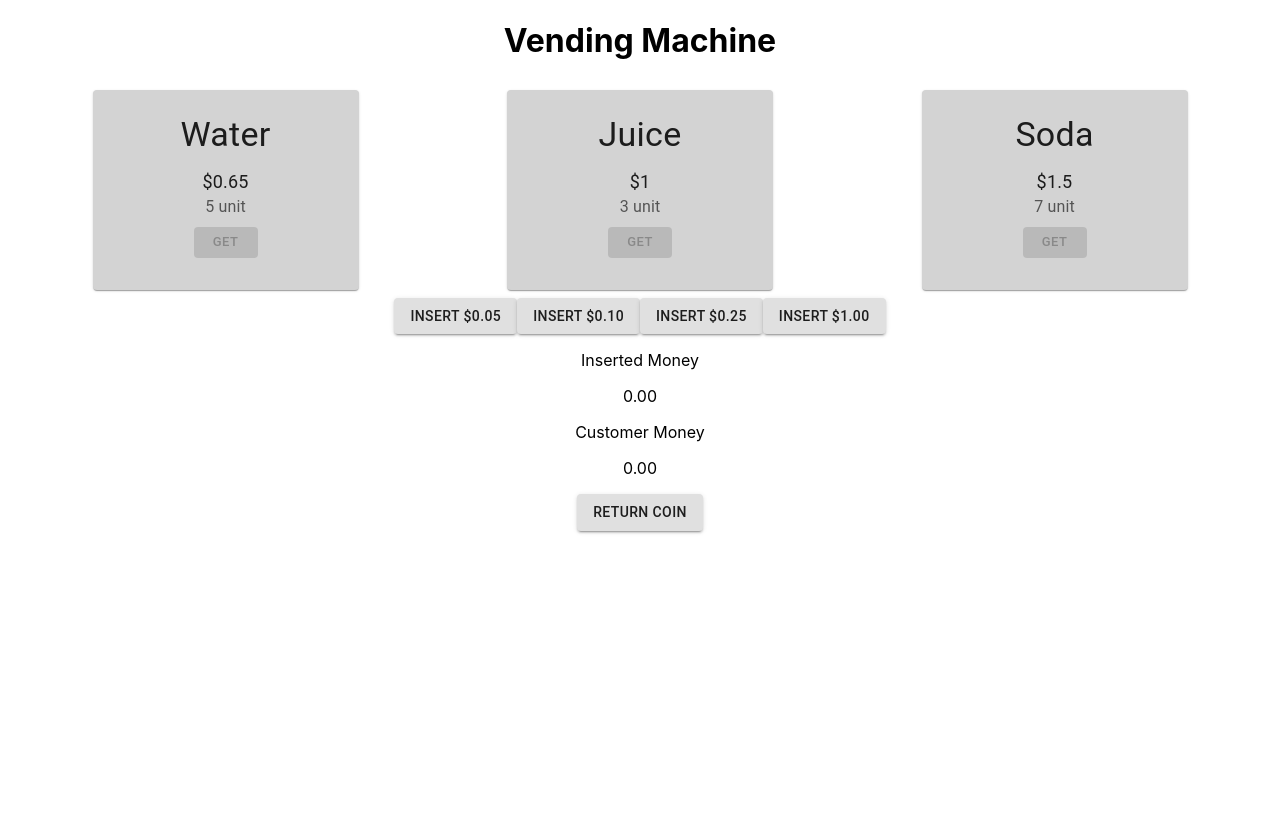
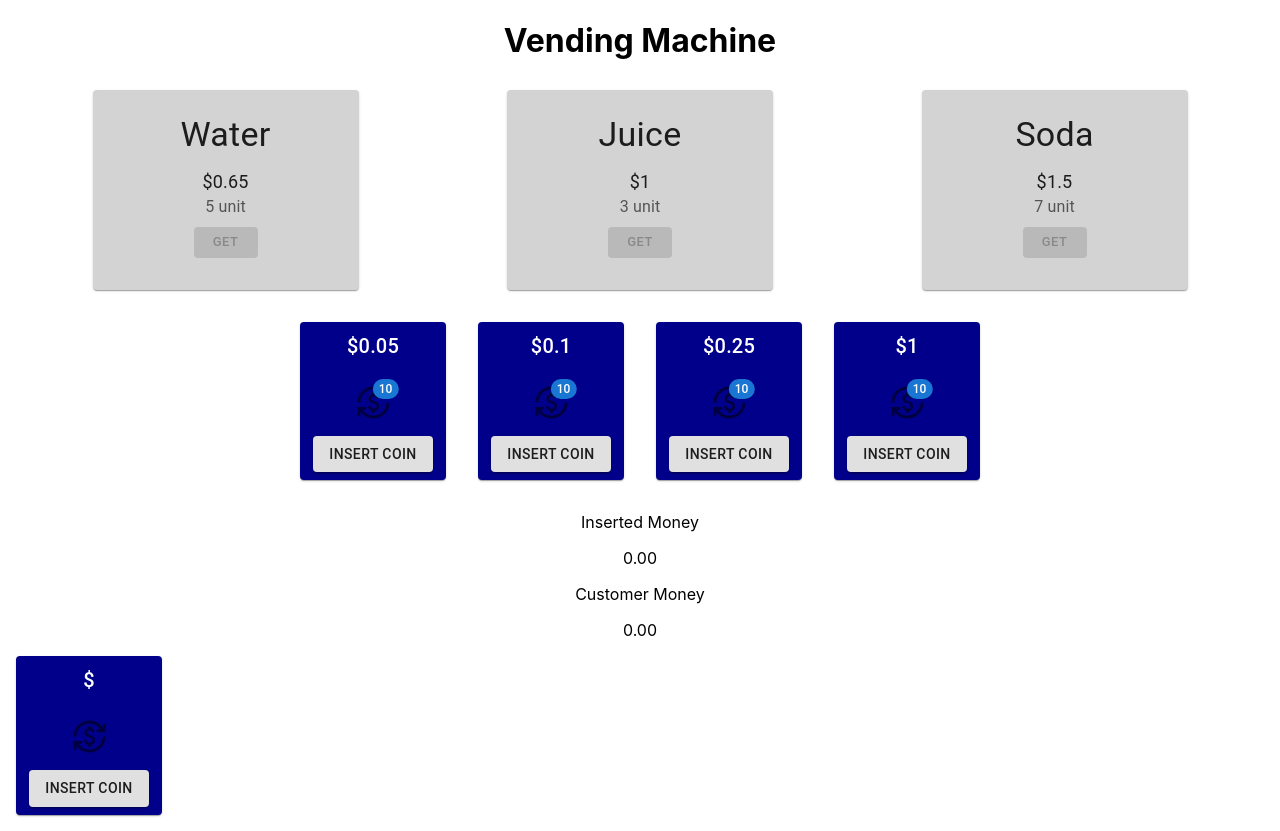
Before and after one commit to ChristiancChavez/vendingMachine, a React (Create React App) app: page / in a window 1280 px wide. Before the commit the page ends 800 px from the top, so only its background shows below. Built offline with nearby package versions, Linux system fonts and the light colour scheme.

Commit message:
addstyle to MethodButton component to add changeable coin

```diff
--- a/src/components/MethodButton.jsx
+++ b/src/components/MethodButton.jsx
@@ -1,17 +1,24 @@
 import React from 'react'
 import Button from '@material-ui/core/Button';
+import { Typography, Badge, Card } from '@mui/material';
+import CurrencyExchangeIcon from '@mui/icons-material/CurrencyExchange';
 
-const MethodButton = ({ text, onClick, disabled= false, subText= 0 }) => {
-  return (
-    <Button
+const MethodButton = ({ onClick, disabled= false, price, count }) => (
+    <Card sx={{ width: 130, p: 1, m: 2, background: 'darkBlue' }}>
+      <Typography variant="h6" color="white" gutterBottom>
+        ${price}
+      </Typography>
+      <Badge sx={{marginTop: 2, marginBottom: 2 }} color="primary" overlap="circular" badgeContent={count} showZero>
+        <CurrencyExchangeIcon color='action' fontSize='large' />
+      </Badge>
+      <Button
         onClick={onClick}
         variant="contained"
         disabled={disabled}
-    >
-      {text}
-      {subText > 0 && (` $${subText}`)}
-    </Button>
+      >
+        Insert Coin
+      </Button>
+    </Card>
   )
-}
 
 export default MethodButton;
--- a/src/components/VendingMachine.jsx
+++ b/src/components/VendingMachine.jsx
@@ -2,7 +2,6 @@ import React, { useEffect, useState } from 'react';
 import MethodButton from './MethodButton';
 import Product from './Product';
 import { Box, Grid } from '@mui/material';
-import { useRef } from 'react';
 import ProductSelected from './ProductSelected';
 
 
@@ -22,10 +21,10 @@ const VendingMachine = () => {
     });
 
     const coinButtons = [
-        { label: 'Insert $0.05', value: 0.05 },
-        { label: 'Insert $0.10', value: 0.10 },
-        { label: 'Insert $0.25', value: 0.25 },
-        { label: 'Insert $1.00', value: 1.00 },
+        { value: 0.05, coins: 10 },
+        { value: 0.10, coins: 10 },
+        { value: 0.25, coins: 10 },
+        { value: 1.00, coins: 10 },
     ];
 
     const [insertedMoney, setInsertedMoney] = useState(0.0);
@@ -102,16 +101,25 @@ const VendingMachine = () => {
                     </Grid>
                 ))}
             </Grid>
-            <div>
+            <Box container spacing={2}>
+                <Grid
+                    container
+                    direction="row"
+                    justifyContent="center"
+                    alignItems="center"
+                    sx={{ marginTop: 1 }}
+                >
                     {coinButtons.map((coinButton) => (
+                        <Grid item >
                             <MethodButton
-                        key={coinButton.value}
-                        text={coinButton.label}
+                                price={coinButton.value}
+                                count={coinButton.coins}
                                 onClick={() => handleInsertedMoney(coinButton.value)}
                             />
+                        </Grid>
                         ))
                     }
-            </div>
+                </Grid>
                 <div>
                     <p>Inserted Money</p>
                     <p>{insertedMoneyRounded}</p>
@@ -130,6 +138,7 @@ const VendingMachine = () => {
                     <ProductSelected selectedProduct={selectedProduct} />
                 }
             </Box>
+        </Box>
     )
 };
 
```
Lines whose indentation alone changed are shown as unchanged.
